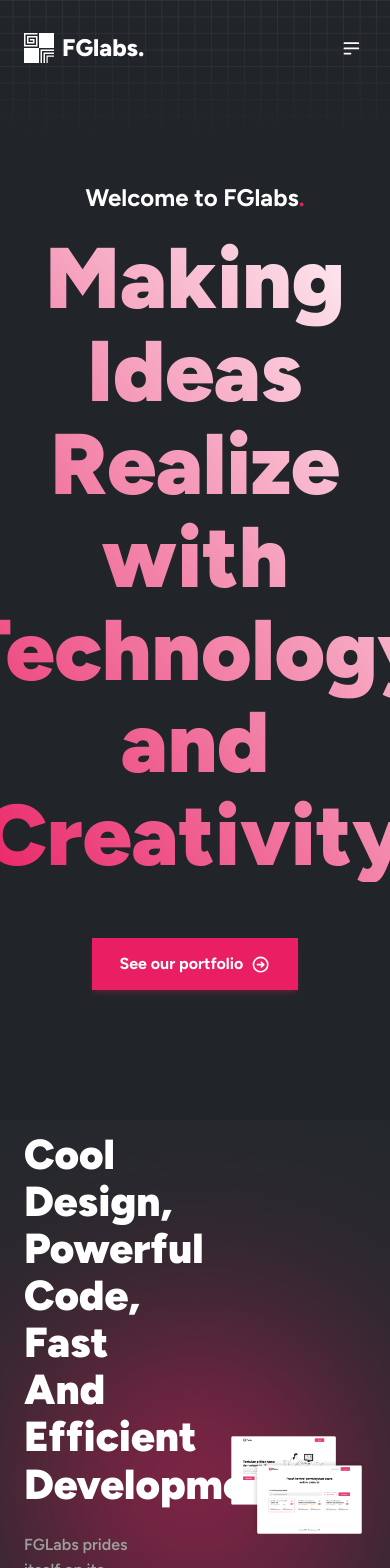
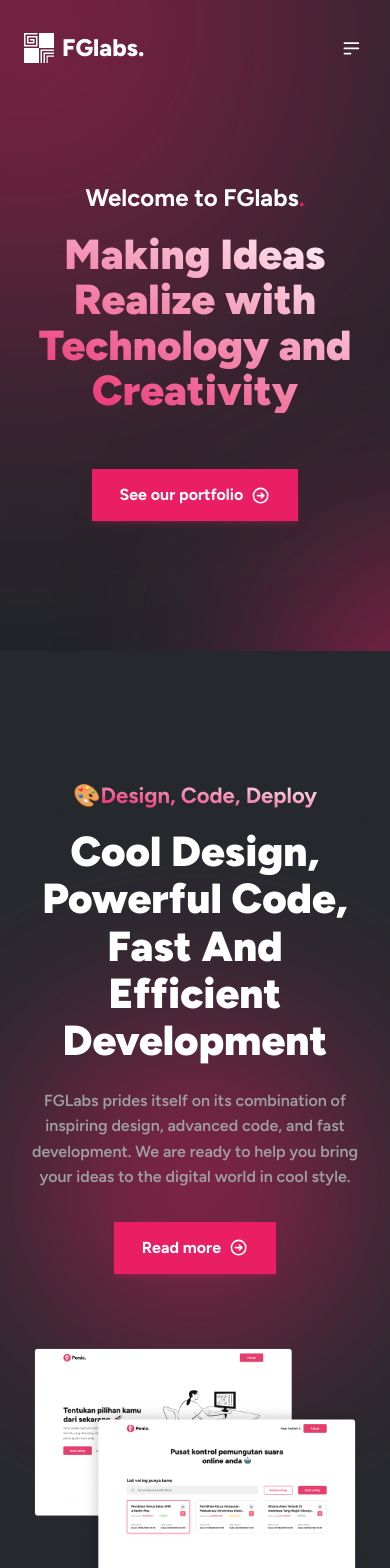
Before and after one commit to fajarfadillahh/fglabs-portfolio-website, a Next.js app: page / in a window 390 px wide. Shown: the top 1568 px of the page. Built offline with nearby package versions, Linux system fonts and the light colour scheme.

Commit message:
responsive home page & fix responsive Navbar components

```diff
--- a/components/Navbar.jsx
+++ b/components/Navbar.jsx
@@ -55,7 +55,7 @@
         </Link>
 
         <div
-          className={`fixed right-[6%] top-20 flex w-[260px] origin-top-right flex-col gap-8 bg-gray-800 px-7 py-8 transition md:static md:inset-0 md:w-auto md:scale-100 md:flex-row md:gap-12 md:bg-transparent md:p-0 ${
+          className={`fixed right-[6%] top-24 flex w-[260px] origin-top-right flex-col gap-8 bg-gray-800 px-7 py-8 transition md:static md:inset-0 md:w-auto md:scale-100 md:flex-row md:gap-12 md:bg-transparent md:p-0 ${
             navbarOpen ? "scale-100" : "scale-0"
           }`}
         >
--- a/pages/index.jsx
+++ b/pages/index.jsx
@@ -21,21 +21,16 @@
 
       <Layout>
         <section className="relative pb-[130px] pt-[180px]">
-          <Image
-            src="/assets/bg-accent.svg"
-            alt="bgaccent"
-            width={1440}
-            height={490}
-            priority={true}
-            className="absolute left-0 top-0"
-          />
+          {/* accent bg blur circle */}
+          <div className="absolute -left-[200px] -top-[200px] h-[450px] w-[450px] rounded-full bg-pink-500 blur-[180px]" />
+          <div className="absolute -bottom-[175px] -right-[175px] h-[250px] w-[250px] rounded-full bg-pink-500 blur-[120px]" />
 
           <div className="container relative flex flex-col items-center justify-center gap-14">
             <div className="text-center">
               <Typography className="mb-4 text-[24px] font-bold text-white">
                 Welcome to FGlabs<span className="text-pink-500">.</span>
               </Typography>
-              <Typography className="max-w-[910px] bg-gradient-to-tr from-pink-500 to-white bg-clip-text text-[86px] font-black leading-[108%] text-transparent">
+              <Typography className="max-w-[910px] bg-gradient-to-tr from-pink-500 to-white bg-clip-text text-[42px] font-black leading-[108%] text-transparent sm:text-[56px] md:text-[76px] lg:text-[86px]">
                 Making Ideas Realize with Technology and Creativity
               </Typography>
             </div>
@@ -52,21 +47,21 @@
           </div>
         </section>
 
-        <section className="relative flex h-[730px] items-center justify-center overflow-hidden bg-[#25292D]">
+        <section className="relative flex items-center justify-center overflow-hidden bg-[#25292D] py-32 xl:h-[730px] xl:p-0">
           <div className="absolute h-[250px] w-[250px] rounded-full bg-pink-500 blur-[120px]" />
 
-          <div className="container relative grid grid-cols-2 items-center gap-16">
-            <div>
+          <div className="container relative grid items-center gap-16 lg:grid-cols-2">
+            <div className="text-center lg:text-left">
               <Typography className="mb-4 text-[22px] font-bold">
                 🎨
                 <span className="bg-gradient-to-tr from-pink-500 to-white bg-clip-text capitalize text-transparent">
                   design, code, deploy
                 </span>
               </Typography>
-              <Typography className="mb-6 max-w-[500px] text-[42px] font-black capitalize leading-[112%] text-white">
+              <Typography className="mx-auto mb-6 max-w-[500px] text-[42px] font-black capitalize leading-[112%] text-white">
                 Cool design, powerful Code, fast and efficient development
               </Typography>
-              <Typography className="mb-8 max-w-[470px] text-base font-semibold leading-[160%] text-gray-500">
+              <Typography className="mx-auto mb-8 max-w-[470px] text-base font-semibold leading-[160%] text-gray-500">
                 FGLabs prides itself on its combination of inspiring design,
                 advanced code, and fast development. We are ready to help you
                 bring your ideas to the digital world in cool style.
@@ -87,33 +82,35 @@
               width={580}
               height={430}
               priority={true}
+              className="justify-self-center lg:justify-self-end"
             />
           </div>
         </section>
 
-        <section className="relative flex h-[730px] items-center justify-center">
+        <section className="relative flex items-center justify-center py-32 lg:h-[730px] lg:p-0">
           <div className="absolute -left-[175px] bottom-0 h-[250px] w-[250px] rounded-full bg-pink-500 blur-[120px]" />
 
-          <div className="container relative grid grid-cols-2 items-center gap-16">
+          <div className="container relative grid items-center gap-16 lg:grid-cols-2">
             <Image
               src="/assets/image-2.png"
               alt="image"
               width={541}
               height={429}
               priority={true}
+              className="order-2 justify-self-center lg:-order-1 lg:justify-self-start"
             />
 
-            <div className="justify-self-end">
+            <div className="text-center lg:justify-self-end lg:text-left">
               <Typography className="mb-4 text-[22px] font-bold">
                 🚀
                 <span className="bg-gradient-to-tr from-pink-500 to-white bg-clip-text capitalize text-transparent">
                   fast, advanced, clean
                 </span>
               </Typography>
-              <Typography className="mb-6 max-w-[500px] text-[42px] font-black capitalize leading-[112%] text-white">
+              <Typography className="mx-auto mb-6 max-w-[500px] text-[42px] font-black capitalize leading-[112%] text-white">
                 Fast Technology, Advanced Code, and Clean Organization
               </Typography>
-              <Typography className="mb-8 max-w-[490px] text-base font-semibold leading-[160%] text-gray-500">
+              <Typography className="mx-auto mb-8 max-w-[490px] text-base font-semibold leading-[160%] text-gray-500">
                 We combine speed of execution, advanced technical expertise, and
                 a focus on clean coding to create digital products that not only
                 run smoothly but can also be easily developed and maintained.
@@ -132,7 +129,7 @@
 
         <section className="pb-[140px]">
           <div className="container flex h-[380px] flex-col items-center justify-center gap-8 bg-pink-500">
-            <Typography className="max-w-[450px] text-center text-[42px] font-black capitalize leading-[112%] text-white">
+            <Typography className="max-w-[450px] text-center text-[32px] font-black capitalize leading-[112%] text-white md:text-[42px]">
               Start creating a cool website with us
             </Typography>
             <Button
--- a/tailwind.config.js
+++ b/tailwind.config.js
@@ -11,6 +11,9 @@
       sans: ["Figtree", "sans-serif"],
     },
     extend: {
+      screens: {
+        xl: "1120px",
+      },
       colors: {
         gray: {
           950: "#212529",
```
